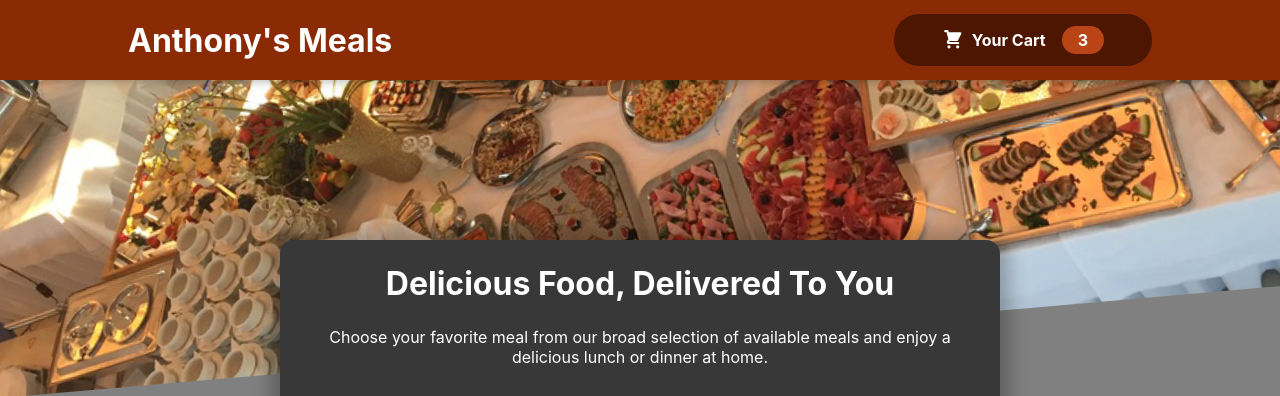
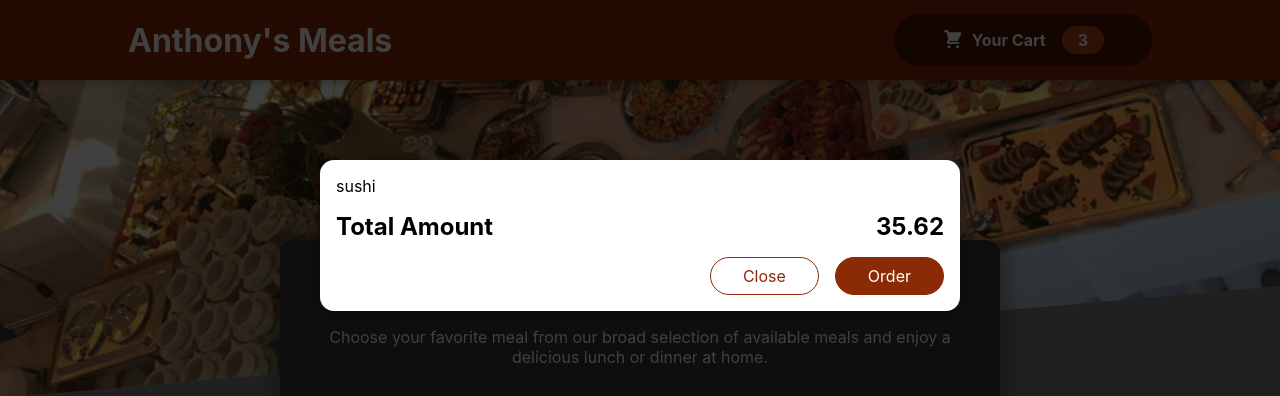
Before and after one commit to AntReyn12/food-order-app, a React (Create React App) app: page / in a window 1280 px wide. Shown: the top 396 px of the page. Built offline with nearby package versions, Linux system fonts and the light colour scheme.

Commit message:
added a modal using a react portal

```diff
--- a/public/index.html
+++ b/public/index.html
@@ -25,6 +25,7 @@
   </head>
   <body>
     <noscript>You need to enable JavaScript to run this app.</noscript>
+    <div id="overlays"></div>
     <div id="root"></div>
     <!--
       This HTML file is a template.
--- a/src/App.js
+++ b/src/App.js
@@ -2,10 +2,12 @@
 import "./App.css";
 import Header from "./components/Layout/Header";
 import Meals from "./components/Meals/Meals";
+import Cart from "./components/Cart/Cart";
 
 const App = () => {
   return (
     <React.Fragment>
+      <Cart />
       <Header />
       <main>
         <Meals />
--- a/src/components/Cart/Cart.css
+++ b/src/components/Cart/Cart.css
@@ -40,7 +40,7 @@
   color: #8a2b06;
 }
 
-.actions .button {
+.actions .order-button {
   background-color: #8a2b06;
   color: white;
 }
--- a/src/components/Cart/Cart.js
+++ b/src/components/Cart/Cart.js
@@ -1,7 +1,8 @@
 import React from "react";
 import "./Cart.css";
+import Modal from "../UI/Modal";
 
-const Cart = () => {
+const Cart = (props) => {
   const cartItems = (
     <ul className="cart-items">
       {[{id: "c1", name: "sushi", amount: 2, price: 12.99}].map((item) => (
@@ -11,7 +12,7 @@
   );
 
   return (
-    <div>
+    <Modal>
       {cartItems}
       <div className="total">
         <span>Total Amount</span>
@@ -19,9 +20,9 @@
       </div>
       <div className="actions">
         <button className="button--alt">Close</button>
-        <button className="button">Order</button>
+        <button className="order-button">Order</button>
       </div>
-    </div>
+    </Modal>
   );
 };
 
--- /dev/null
+++ b/src/components/UI/Modal.css
@@ -0,0 +1,40 @@
+.backdrop {
+  position: fixed;
+  top: 0;
+  left: 0;
+  width: 100%;
+  height: 100vh;
+  z-index: 20;
+  background-color: rgba(0, 0, 0, 0.75);
+}
+
+.modal {
+  position: fixed;
+  top: 20vh;
+  left: 5%;
+  width: 90%;
+  background-color: white;
+  padding: 1rem;
+  border-radius: 14px;
+  box-shadow: 0 2px 8px rgba(0, 0, 0, 0.25);
+  z-index: 30;
+  animation: slide-down 300ms ease-out forwards;
+}
+
+@media (min-width: 768px) {
+  .modal {
+    width: 40rem;
+    left: calc(50% - 20rem);
+  }
+}
+
+@keyframes slide-down {
+  from {
+    opacity: 0;
+    transform: translateY(-3rem);
+  }
+  to {
+    opacity: 1;
+    transform: translateY(0);
+  }
+}
--- /dev/null
+++ b/src/components/UI/Modal.jsx
@@ -0,0 +1,28 @@
+import React from "react";
+import ReactDOM from "react-dom";
+import "./Modal.css";
+
+const Backdrop = (props) => {
+  return <div className="backdrop"></div>;
+};
+
+const ModalOverlay = (props) => {
+  return (
+    <div className="modal">
+      <div className="content">{props.children}</div>
+    </div>
+  );
+};
+
+const portalElement = document.getElementById("overlays");
+
+const Modal = (props) => {
+  return (
+    <React.Fragment>
+      {ReactDOM.createPortal(<Backdrop />, portalElement)}
+      {ReactDOM.createPortal(<ModalOverlay>{props.children}</ModalOverlay>, portalElement)}
+    </React.Fragment>
+  );
+};
+
+export default Modal;
```
